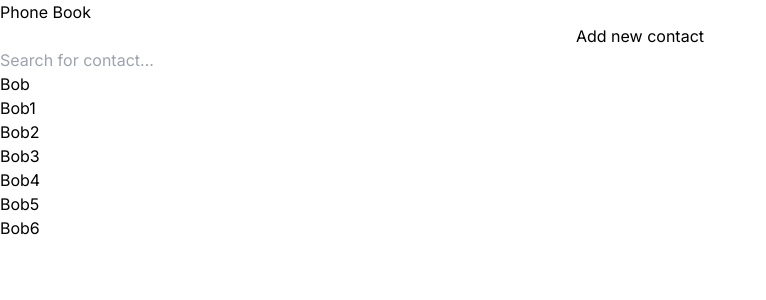
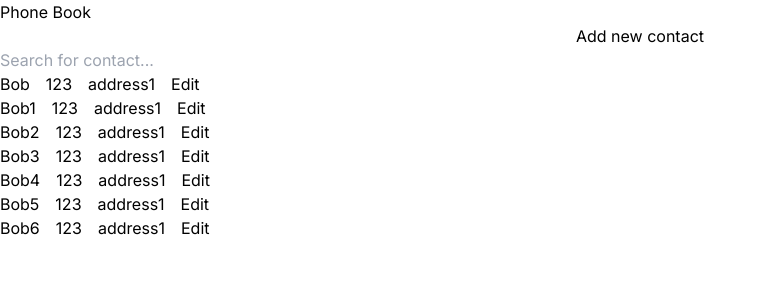
Before and after one commit to fillingthemoon/phone-book, a Next.js app: page / in a window 1280 px wide. Shown: the top 300 px of the page, without its empty margins (0-766 px from the left). Built offline with nearby package versions, Linux system fonts and the light colour scheme.

Commit message:
add editing functionality

```diff
--- /dev/null
+++ b/app/contact-item.tsx
@@ -0,0 +1,69 @@
+'use client'
+
+import { useState, useContext } from 'react'
+
+import { EditContext, ContactContext } from './contacts'
+
+import { useContactFormField } from './new-contact-form'
+
+export interface Contact {
+    id: number
+    name: string
+    phoneNumber: string
+    address: string
+}
+
+interface ContactProps {
+    contact: Contact
+}
+
+export default function ContactItem(props: ContactProps) {
+    const { contact } = props
+
+    const nameProps = useContactFormField(contact.name, null)
+    const phoneNumberProps = useContactFormField(contact.phoneNumber, null)
+    const addressProps = useContactFormField(contact.address, null)
+
+    const contactFormFields = [nameProps, phoneNumberProps, addressProps]
+
+    const { editContactId, setEditContactId } = useContext(EditContext)
+
+    const { contacts, setContacts } = useContext(ContactContext)
+
+    const handleSave = () => {
+        setEditContactId(null)
+
+        const indexOfCurrEdit = contacts.findIndex(currContact => currContact.id === contact.id)
+
+        const updatedContacts = contacts.toSpliced(indexOfCurrEdit, 1, {
+            id: contact.id,
+            name: nameProps.value,
+            phoneNumber: phoneNumberProps.value,
+            address: addressProps.value,
+        })
+
+        setContacts(updatedContacts)
+    }
+
+    return (
+        <div className="flex gap-4">
+            {editContactId !== contact.id
+                ? <>
+                    <div>{contact.name}</div>
+                    <div>{contact.phoneNumber}</div>
+                    <div>{contact.address}</div>
+                    <button type="button" onClick={() => setEditContactId(contact.id)} disabled={editContactId !== null && (contact.id !== editContactId)}>Edit</button>
+                </>
+                : <>
+                    {contactFormFields.map((formField, i) => (
+                        <input
+                            key={i}
+                            {...formField}
+                        />
+                    ))}
+                    <button type="button" onClick={handleSave}>Save</button>
+                </>
+            }
+        </div>
+    )
+}
--- a/app/contacts.tsx
+++ b/app/contacts.tsx
@@ -1,38 +1,42 @@
 'use client'
 
-import { useState, createContext, useContext, SetStateAction, Dispatch } from 'react';
+import { useState, createContext, SetStateAction, Dispatch } from 'react';
 
-export interface Contact {
-    name: string,
-    phoneNumber: string,
-    address: string,
-}
+import ContactItem, { Contact } from './contact-item'
 
 const defaultContacts: Contact[] = [
-    { name: 'Bob', phoneNumber: '123', address: 'address1' },
-    { name: 'Bob1', phoneNumber: '123', address: 'address1' },
-    { name: 'Bob2', phoneNumber: '123', address: 'address1' },
-    { name: 'Bob3', phoneNumber: '123', address: 'address1' },
-    { name: 'Bob4', phoneNumber: '123', address: 'address1' },
-    { name: 'Bob5', phoneNumber: '123', address: 'address1' },
-    { name: 'Bob6', phoneNumber: '123', address: 'address1' },
+    { id: 1, name: 'Bob', phoneNumber: '123', address: 'address1' },
+    { id: 2, name: 'Bob1', phoneNumber: '123', address: 'address1' },
+    { id: 3, name: 'Bob2', phoneNumber: '123', address: 'address1' },
+    { id: 4, name: 'Bob3', phoneNumber: '123', address: 'address1' },
+    { id: 5, name: 'Bob4', phoneNumber: '123', address: 'address1' },
+    { id: 6, name: 'Bob5', phoneNumber: '123', address: 'address1' },
+    { id: 7, name: 'Bob6', phoneNumber: '123', address: 'address1' },
 ]
 
-interface GlobalContent {
+interface ContactContextType {
     contacts: Contact[]
     setContacts: Dispatch<SetStateAction<Contact[]>>
 }
 
-export const AppContext = createContext<GlobalContent>({ contacts: defaultContacts, setContacts: () => { } });
+interface EditContextType {
+    editContactId: number | null
+    setEditContactId: Dispatch<SetStateAction<number | null>>
+}
+
+export const ContactContext = createContext<ContactContextType>({ contacts: defaultContacts, setContacts: () => { } });
+export const EditContext = createContext<EditContextType>({ editContactId: null, setEditContactId: () => { } });
 
 import NewContactForm from './new-contact-form'
 export default function Contacts() {
     const [searchVal, setSearchVal] = useState("")
     const [newContactForm, setNewContactForm] = useState(false)
     const [contacts, setContacts] = useState(defaultContacts)
+    const [editContactId, setEditContactId] = useState<number | null>(null)
 
     return (
-        <AppContext.Provider value={{ contacts: contacts, setContacts: setContacts }}>
+        <ContactContext.Provider value={{ contacts: contacts, setContacts: setContacts }}>
+            <EditContext.Provider value={{ editContactId, setEditContactId }}>
                 <div className="flex flex-col">
                     <button type="button" onClick={() => setNewContactForm(true)}>Add new contact</button>
                     <input type="text" placeholder="Search for contact..." value={searchVal} onChange={(event) => setSearchVal(event.target.value)}></input>
@@ -42,10 +46,11 @@ export default function Contacts() {
                             || searchVal.toUpperCase().includes(contact.name.toUpperCase()
                             )))
                         .map((contact: Contact, i) => (
-                        <div key={contact.name + i}>{contact.name}</div>
+                            <ContactItem key={contact.id + contact.name + i} contact={contact} />
                         ))}
                     {newContactForm && <NewContactForm />}
                 </div>
-        </AppContext.Provider>
+            </EditContext.Provider>
+        </ContactContext.Provider>
     )
 }
--- a/app/new-contact-form.tsx
+++ b/app/new-contact-form.tsx
@@ -2,12 +2,12 @@
 
 import { useState, useContext } from 'react';
 
-import { AppContext } from './contacts'
+import { ContactContext } from './contacts'
 
 type InputEvent = React.ChangeEvent<HTMLInputElement>;
 
-const useContactFormField = (placeholder: string) => {
-    const [value, setValue] = useState("")
+export const useContactFormField = (initialValue: string, placeholder: string | null) => {
+    const [value, setValue] = useState(initialValue)
 
     const handleChange = (event: InputEvent) => {
         setValue(event.target.value)
@@ -15,24 +15,25 @@ const useContactFormField = (placeholder: string) => {
 
     return {
         value,
-        placeholder,
         onChange: handleChange,
+        ...(placeholder && { placeholder })
     }
 }
 
 export default function NewContactForm() {
-    const nameProps = useContactFormField("name")
-    const phoneNumberProps = useContactFormField("phoneNumber")
-    const addressProps = useContactFormField("address")
+    const nameProps = useContactFormField("", "name")
+    const phoneNumberProps = useContactFormField("", "phoneNumber")
+    const addressProps = useContactFormField("", "address")
 
     const contactFormFields = [nameProps, phoneNumberProps, addressProps]
 
-    const { contacts, setContacts } = useContext(AppContext)
+    const { contacts, setContacts } = useContext(ContactContext)
 
     const handleSubmitForm = () => {
         setContacts([
             ...contacts,
             {
+                id: Math.max(...contacts.map(contact => contact.id)) + 1,
                 name: nameProps.value,
                 phoneNumber: phoneNumberProps.value,
                 address: addressProps.value,
@@ -44,7 +45,7 @@ export default function NewContactForm() {
         <div className="flex flex-col">
             {contactFormFields.map((formField, i) => (
                 <input
-                    key={formField.placeholder + i}
+                    key={i}
                     {...formField}
                 />
             ))}
```
Lines whose indentation alone changed are shown as unchanged.
